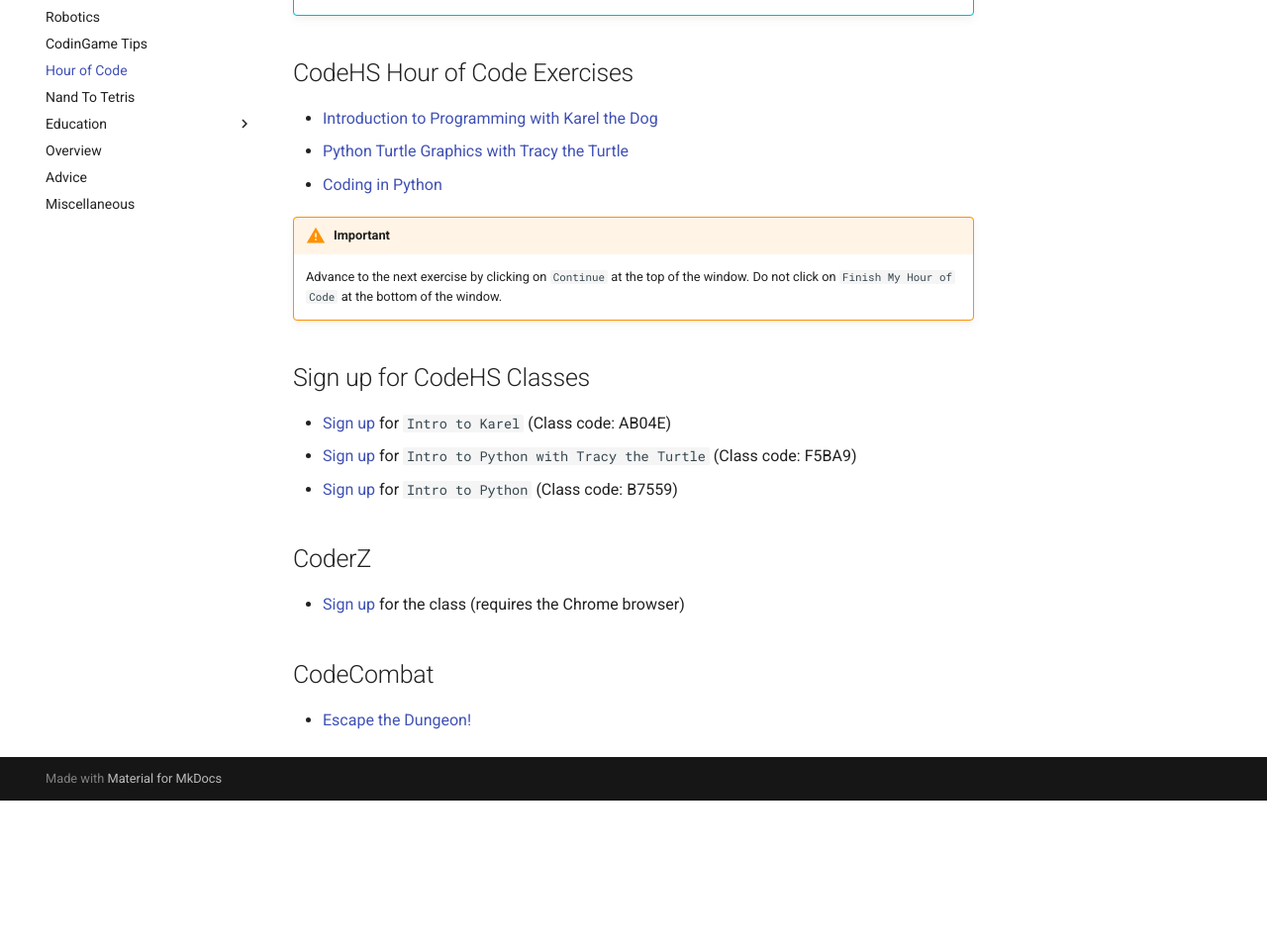
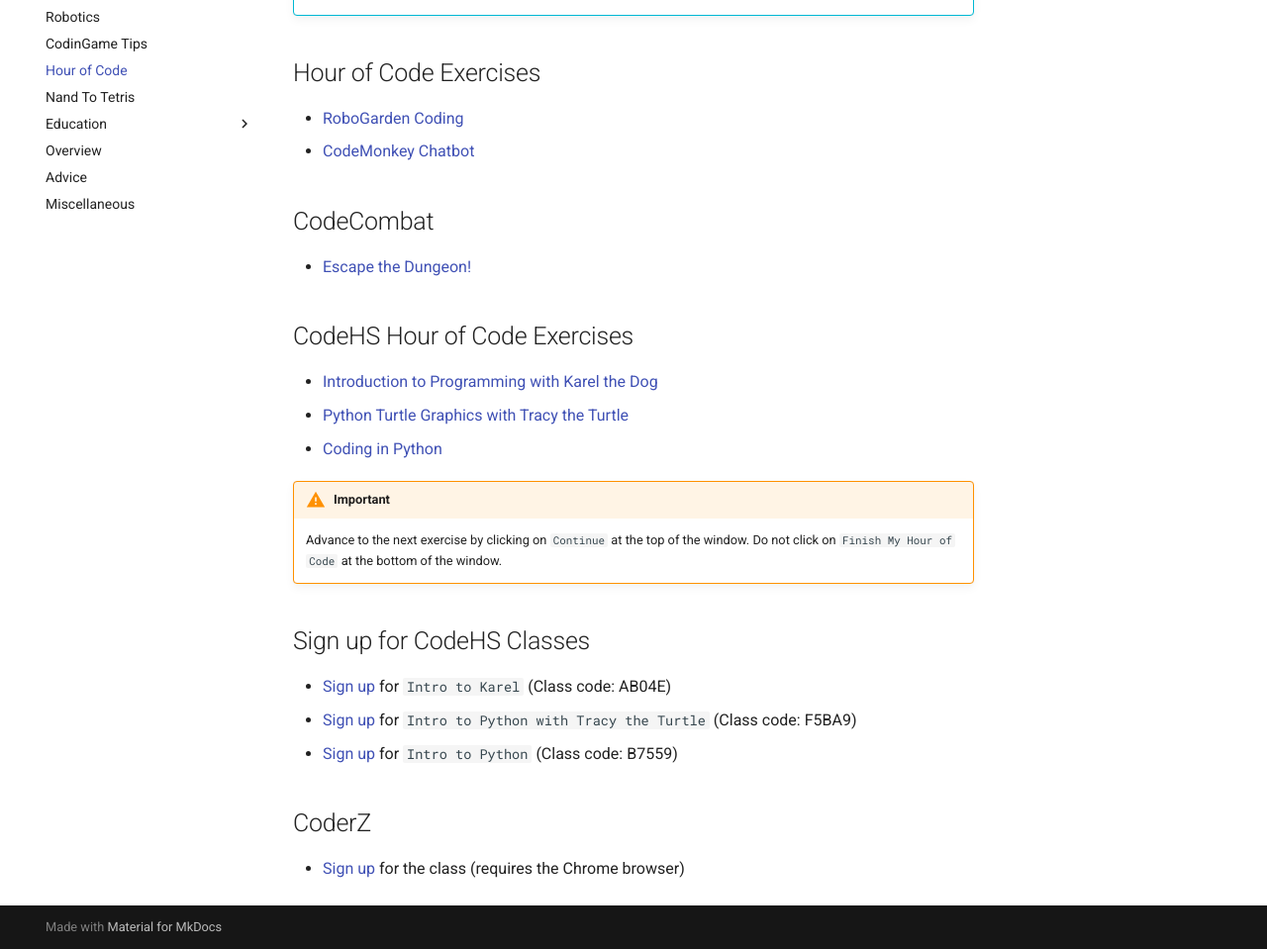
Before and after one commit to athenian-robotics/athenian-robotics-mkdocs, an MkDocs documentation site: the page built from docs/hoc.md, in a window 1280 px wide and 1400 px high, scrolled down 442 px, cut to the strip 441-1400 px from the top of the window. Shown: the whole strip at 99% size. Built offline with MkDocs 1.6.1 and Material for MkDocs 9.7.7, drawn with Linux system fonts in a browser that asks for light colours; comment, search, counter and statistics services are not loaded; before the commit the page ends 1692 px from its top, so only the background shows below that; some of the changed text lies outside the part shown.

Commit message:
Update docs

```diff
--- a/docs/hoc.md
+++ b/docs/hoc.md
@@ -7,8 +7,14 @@
     <iframe width="560" height="315" src="https://www.youtube.com/embed/FC5FbmsH4fw" frameborder="0" allow="accelerometer; autoplay; encrypted-media; gyroscope; picture-in-picture" allowfullscreen></iframe>
 
 
+## Hour of Code Exercises
+* [RoboGarden Coding](https://robogarden.ca/index/hourofcode/intermediate/932)
+* [CodeMonkey Chatbot](https://app.codemonkey.com/hour-of-code/trivia-chatbot/course#1)
+
+## CodeCombat
+* [Escape the Dungeon!](https://codecombat.com/play/dungeon?hour_of_code=true)
+
 ## CodeHS Hour of Code Exercises
-
 * [Introduction to Programming with Karel the Dog](https://codehs.com/hoc_karel)
 * [Python Turtle Graphics with Tracy the Turtle](https://codehs.com/hoc_turtle)
 * [Coding in Python](https://codehs.com/hoc_python)
```
Also changed, not shown: other parts of docs/hoc.md (+0 -3 lines).
